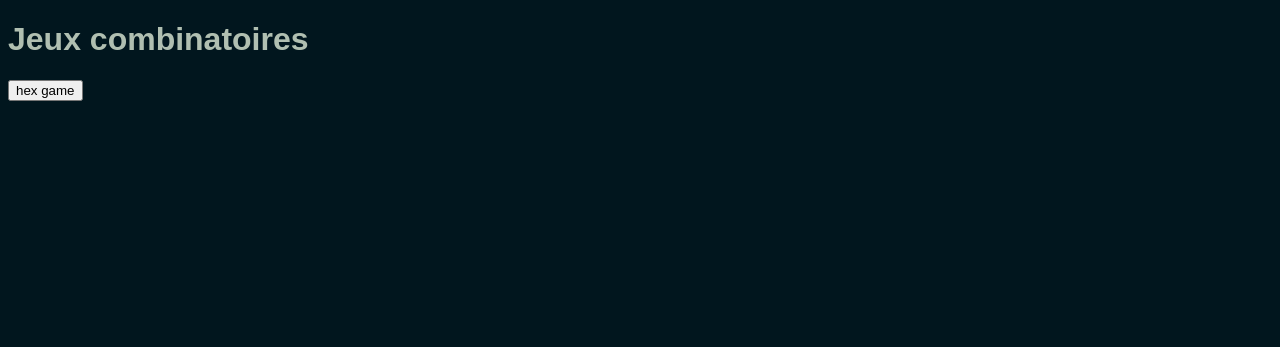
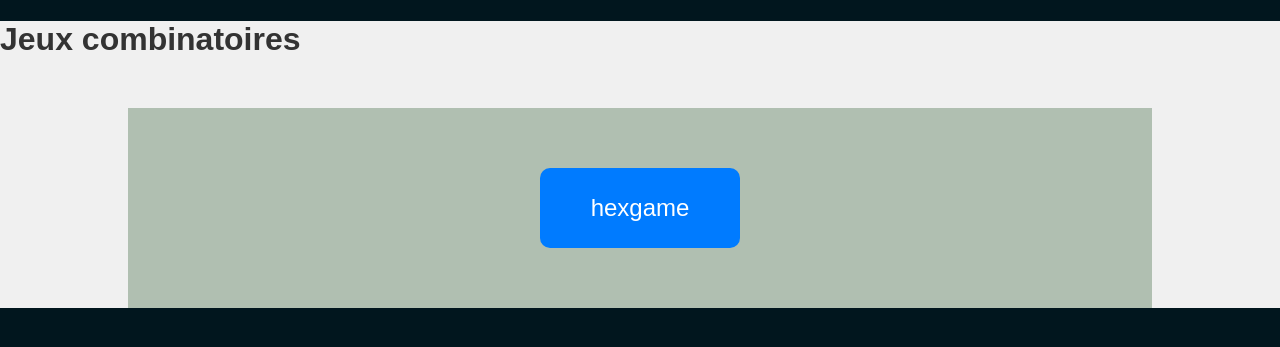
Before and after one commit to Ivan23BG/hex-et-combinatoires, a Flask app: page / in a window 1280 px wide. Shown: the top 347 px of the page. Run offline with Flask 3, Linux system fonts and the light colour scheme.

Commit message:
ajout boutton

```diff
--- a/src/main/hexgame/static/css/homestyle.css
+++ b/src/main/hexgame/static/css/homestyle.css
@@ -3,3 +3,51 @@
     font-family: Arial, Helvetica, sans-serif;
     color : #B0BFB1;
 }
+
+.container{
+    height: 200px;
+    width: 40%;
+    background-color: #B0BFB1;
+    display: flex;
+    justify-content: center;
+    align-items: center;
+}
+
+.hex_button{
+    margin-left: auto;
+    margin-right: auto;
+    background-color: grey;
+}
+
+body {
+    font-family: Arial, sans-serif;
+    margin: 0;
+    padding: 0;
+    background-color: #f0f0f0;
+}
+
+.container {
+    width: 80%;
+    margin: 50px auto;
+    text-align: center;
+}
+
+h1 {
+    color: #333;
+}
+
+#hexgame-button {
+    width: 200px;
+    height: 80px;
+    background-color: #007bff;
+    color: #fff;
+    font-size: 24px;
+    line-height: 80px;
+    border-radius: 10px;
+    cursor: pointer;
+    transition: background-color 0.3s ease;
+}
+
+#hexgame-button:hover {
+    background-color: #0056b3;
+}
--- a/src/main/hexgame/templates/index.html
+++ b/src/main/hexgame/templates/index.html
@@ -6,9 +6,8 @@
 </head>
 <body>
     <h1>Jeux combinatoires</h1>
-    <form action="/home_hex" method="post">
-        <input type="submit" value="hex game">
-    </form>
-    </form>
+    <div class="container">
+        <div id="hexgame-button">hexgame</div>
+    </div>
 </body>
 </html>
```
